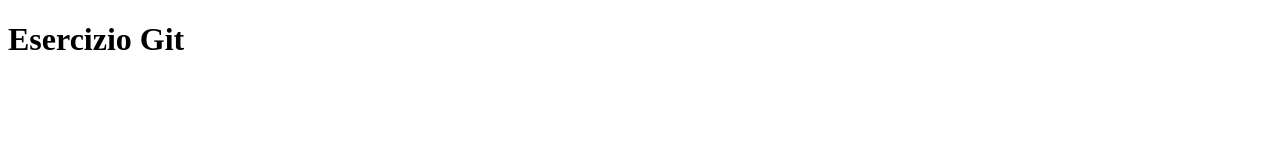
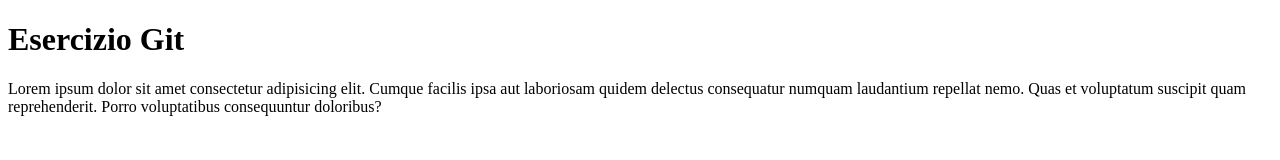
Before and after one commit to GiovanniMiglio/eserciziogit, a plain HTML site: page index.html in a window 1280 px wide. Drawn offline with Linux system fonts and the light colour scheme.

Commit message:
creato paragrafo

```diff
--- a/index.html
+++ b/index.html
@@ -7,5 +7,6 @@
 </head>
 <body>
     <h1> Esercizio Git</h1>
+    <p>Lorem ipsum dolor sit amet consectetur adipisicing elit. Cumque facilis ipsa aut laboriosam quidem delectus consequatur numquam laudantium repellat nemo. Quas et voluptatum suscipit quam reprehenderit. Porro voluptatibus consequuntur doloribus?</p>
 </body>
 </html>
```
